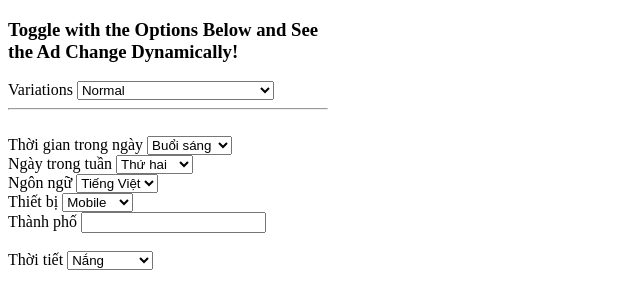
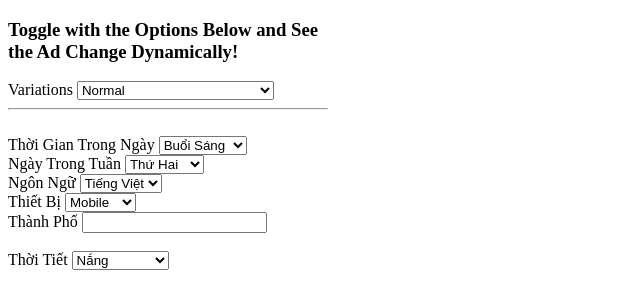
Before and after one commit to mobileadscom/simple-dco-demo-vietnam, a plain HTML site: page index.html in a window 1280 px wide. Shown: the whole page, without its empty margins (0-640 px from the left). Drawn offline with Linux system fonts and the light colour scheme; files whose address does not match are found by name.

Commit message:
Capitalize Character

```diff
--- a/index.html
+++ b/index.html
@@ -100,25 +100,25 @@
       <label for="time" style="display: none;">Time</label>
       <input id="time" onchange="window.ad = new AdUnit(true)" style="display: none;"><br style="display: none;">
 
-      <label for="timeOfDay">Thời gian trong ngày</label>
+      <label for="timeOfDay">Thời Gian Trong Ngày</label>
       <span id="timeOfDayValue"></span>
       <select onchange="window.ad = new AdUnit(true)" id="timeOfDay">
-        <option value="Morning">Buổi sáng</option>
-        <option value="Afternoon">Buổi trưa</option>
-        <option value="Evening">Buổi chiều</option>
-        <option value="Night">Buổi tối</option>
+        <option value="Morning">Buổi Sáng</option>
+        <option value="Afternoon">Buổi Trưa</option>
+        <option value="Evening">Buổi Chiều</option>
+        <option value="Night">Buổi Tối</option>
       </select><br>
 
-      <label for="day">Ngày trong tuần</label>
+      <label for="day">Ngày Trong Tuần</label>
       <span id="dayValue"></span>
       <select onchange="window.ad = new AdUnit(true)" id="day">
-        <option value="Monday">Thứ hai</option>
-        <option value="Tuesday">Thứ ba</option>
-        <option value="Wednesday">Thứ tư</option>
-        <option value="Thursday">Thứ năm</option>
-        <option value="Friday">Thứ sáu</option>
-        <option value="Saturday">Thứ bảy</option>
-        <option value="Sunday">Chủ nhật</option>
+        <option value="Monday">Thứ Hai</option>
+        <option value="Tuesday">Thứ Ba</option>
+        <option value="Wednesday">Thứ Tư</option>
+        <option value="Thursday">Thứ Năm</option>
+        <option value="Friday">Thứ Sáu</option>
+        <option value="Saturday">Thứ Bảy</option>
+        <option value="Sunday">Chủ Nhật</option>
       </select><br>
 
       <label for="os" style="display: none;">Os</label>
@@ -129,7 +129,7 @@
         <option vaue="IOS">Ios</option>
       </select><br style="display: none;">
 
-      <label for="language">Ngôn ngữ</label>
+      <label for="language">Ngôn Ngữ</label>
       <span id="languageValue"></span>
       <select onchange="window.ad = new AdUnit(true)" id="language">
         <option value="Vietnamese">Tiếng Việt</option>
@@ -138,7 +138,7 @@
         <option value="Japanese">Japanese</option>  -->
       </select><br>
 
-      <label for="device">Thiết bị</label>
+      <label for="device">Thiết Bị</label>
       <span id="deviceValue"></span>
       <select onchange="window.ad = new AdUnit(true)" id="device">
         <option value="Mobile">Mobile</option>
@@ -146,7 +146,7 @@
         <option value="Desktop">Desktop</option>
       </select><br>
 
-      <label for="city">Thành phố</label>
+      <label for="city">Thành Phố</label>
       <span id="cityValue"></span>
       <input id="city" onchange="window.ad = new AdUnit(true)"><br>
 
@@ -157,11 +157,11 @@
         <option value="JP">Japan</option>
       </select><br>
 
-      <label for="weather">Thời tiết</label>
+      <label for="weather">Thời Tiết</label>
       <span id="weatherValue"></span>
       <select onchange="window.ad = new AdUnit(true)" id="weather">
         <option value="Sunny">Nắng</option>
-        <option value="Cloudy">Nhiều mây</option>
+        <option value="Cloudy">Nhiều Mmây</option>
         <option value="Rainy">Mưa</option>
       </select><br>
     </div>
```
